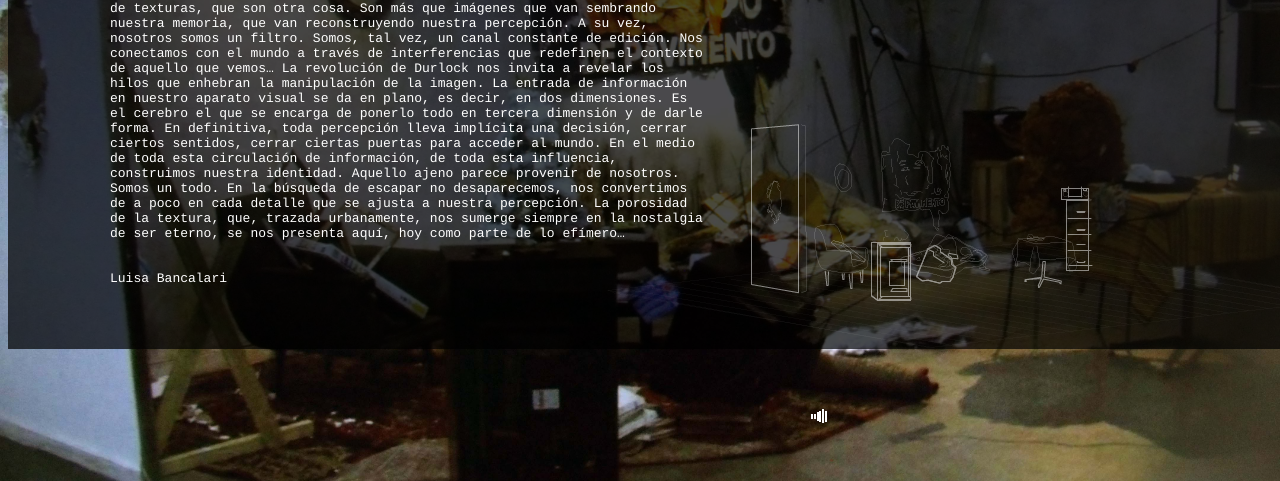
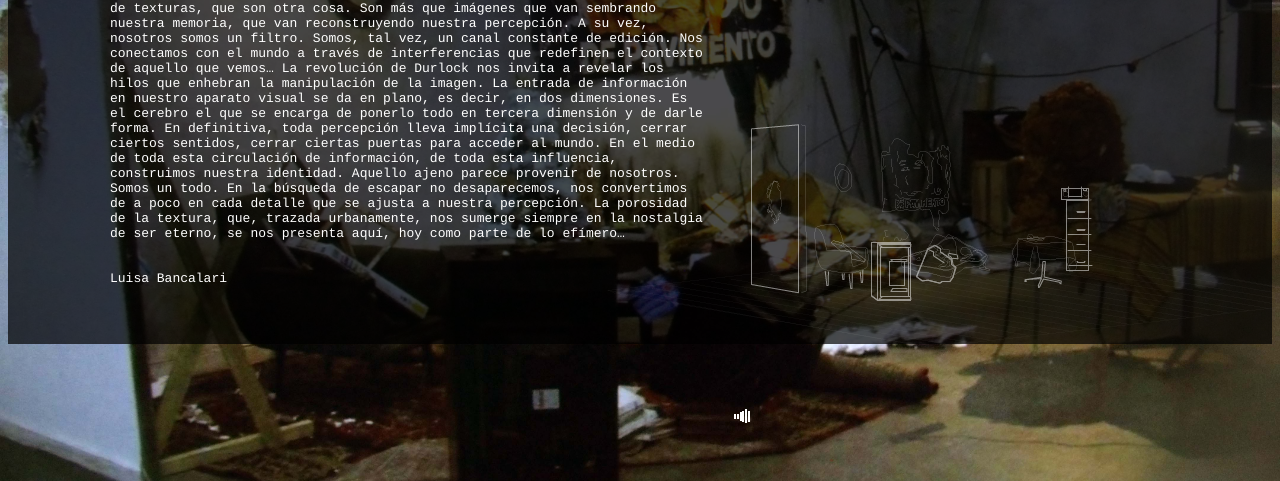
Before and after one commit to diegoduncan21/matta, a Django app: page /revolucion/ in a window 1280 px wide; the page is wider, and only the part inside the window is pictured. Shown: the part 319-800 px from the top of that part. Run offline with Django 3.2, Linux system fonts and the light colour scheme; parts of the project's set-up code (start-up, migrations or seed data) failed here and were passed over; some libraries are stand-ins or nearby versions.

Commit message:
update revolucion

```diff
--- a/matta/static/css/revo.css
+++ b/matta/static/css/revo.css
@@ -1,11 +1,11 @@
 html {
-    background:  url(/static/images/fondo_revolución_.JPG) no-repeat center center fixed;
+    background:  url(/static/images/fondo_revolucion_.JPG) no-repeat center center fixed;
     background-size: cover;
     min-height:100%
 }
 #music{
     position: absolute;
-    right: 34%;
+    right: 40%;
     top: 90%;
 }
 .containertodo{
@@ -16,7 +16,7 @@ html {
     width: 100%;
 }
 .containertotal{
-    width: 1366px;
+    width: 100%;
 }
 .containertexto{
     position: absolute;
--- a/matta/templates/pages/revolucion.html
+++ b/matta/templates/pages/revolucion.html
@@ -22,7 +22,7 @@
         <br><br><br>
         Luisa Bancalari
     </div>
-    <a href="/escena"><div class="croquis"></div></a>
+    <a href="#"><div class="croquis"></div></a>
     <audio id="audio" src="/static/images/MuestraJulian_mezcla-limited.mp3" loop autoplay></audio>
         <div id="music" class=  "up">
             <img id="play" src="/static/images/sound-specs.gif" alt="">
```
Also changed, not shown: matta/static/images/fondo_revolucion_.JPG (renamed from matta/static/images/fondo_revolución_.JPG).
